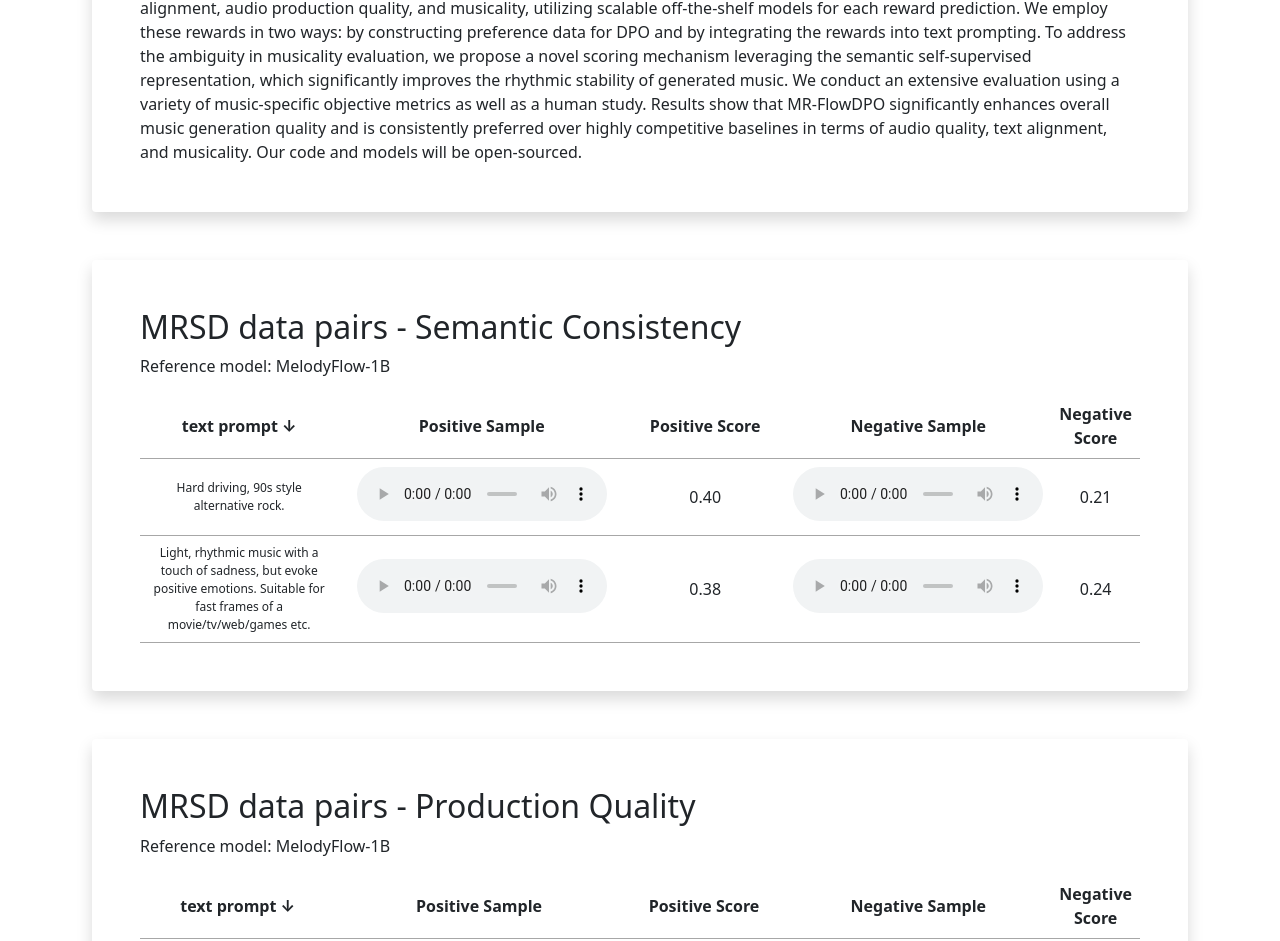
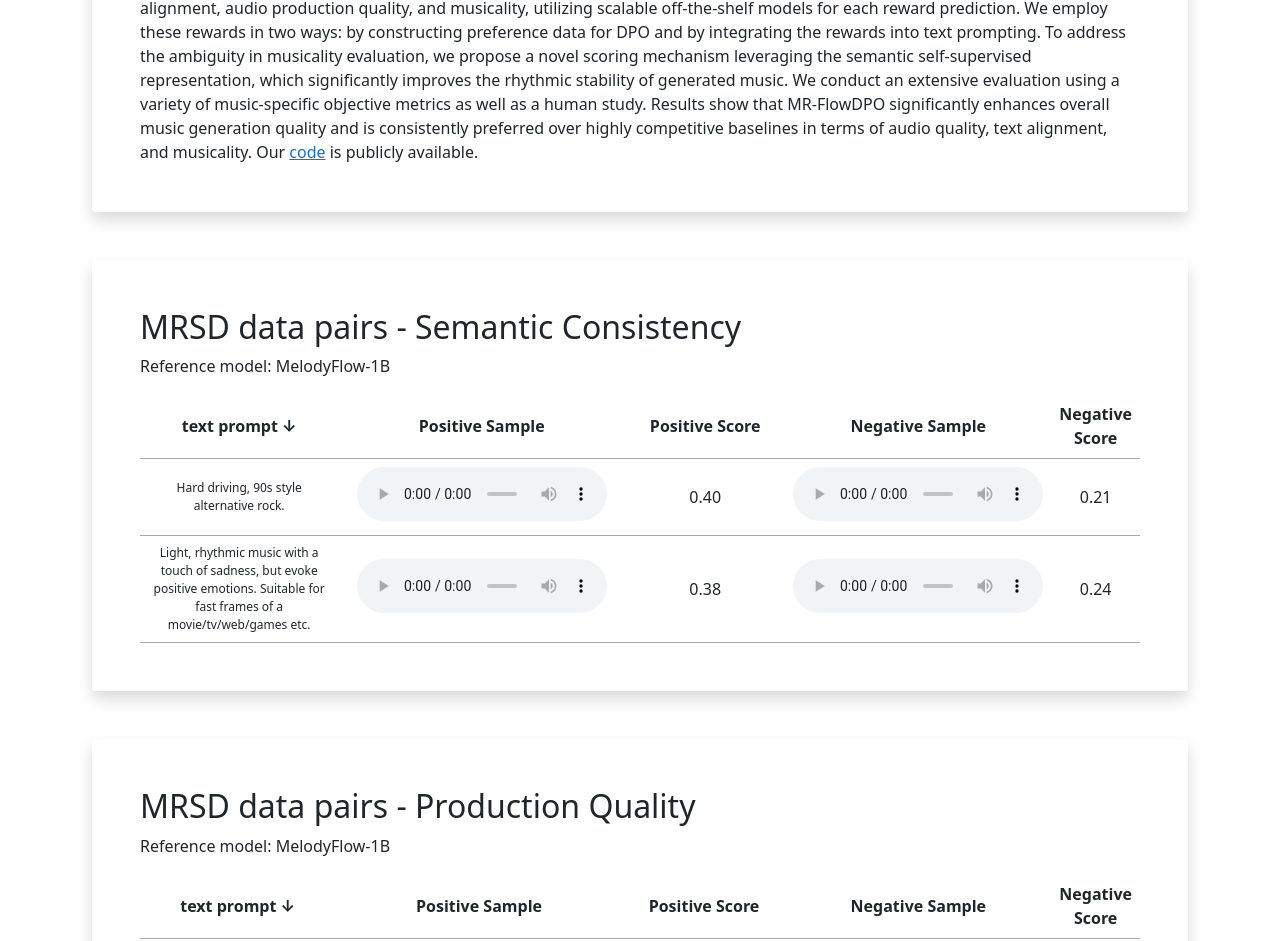
Before and after one commit to lonzi/mr_flowdpo_demopage, a plain HTML site: page index.html in a window 1280 px wide. Shown: the part 818-1759 px from the top of the page. Drawn offline with Linux system fonts and the light colour scheme.

Commit message:
abstract update

```diff
--- a/index.html
+++ b/index.html
@@ -138,7 +138,7 @@
             evaluation using a variety of music-specific objective metrics as well as a human study. Results
             show that MR-FlowDPO significantly enhances
             overall music generation quality and is consistently preferred over highly competitive baselines
-            in terms of audio quality, text alignment, and musicality. Our code and models will be open-sourced.
+            in terms of audio quality, text alignment, and musicality. Our <a href="https://github.com/lonzi/mrflow_dpo" target="_blank">code</a> is publicly available.
         </span>
     </div>
 
```
